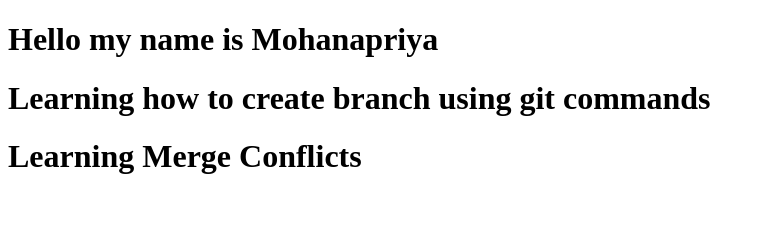
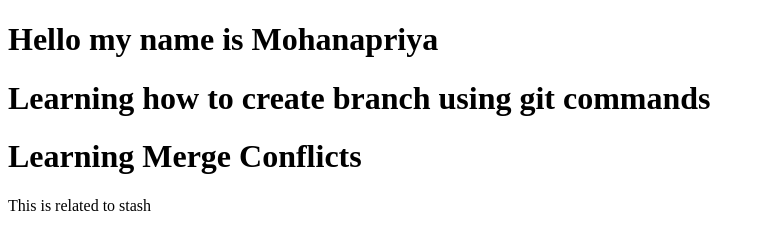
Before and after one commit to Mohanapriya4/gitLearnings, a plain HTML site: page index.html in a window 1280 px wide. Shown: the whole page, without its empty margins (0-765 px from the left). Drawn offline with Linux system fonts and the light colour scheme.

Commit message:
fix : Git stash cloud repo

```diff
--- a/index.html
+++ b/index.html
@@ -9,5 +9,6 @@
     <h1>Hello my name is Mohanapriya</h1>
     <h1>Learning how to create branch using git commands</h1>
     <h1>Learning Merge Conflicts</h1>
+    This is related to stash
 </body>
 </html>
```
